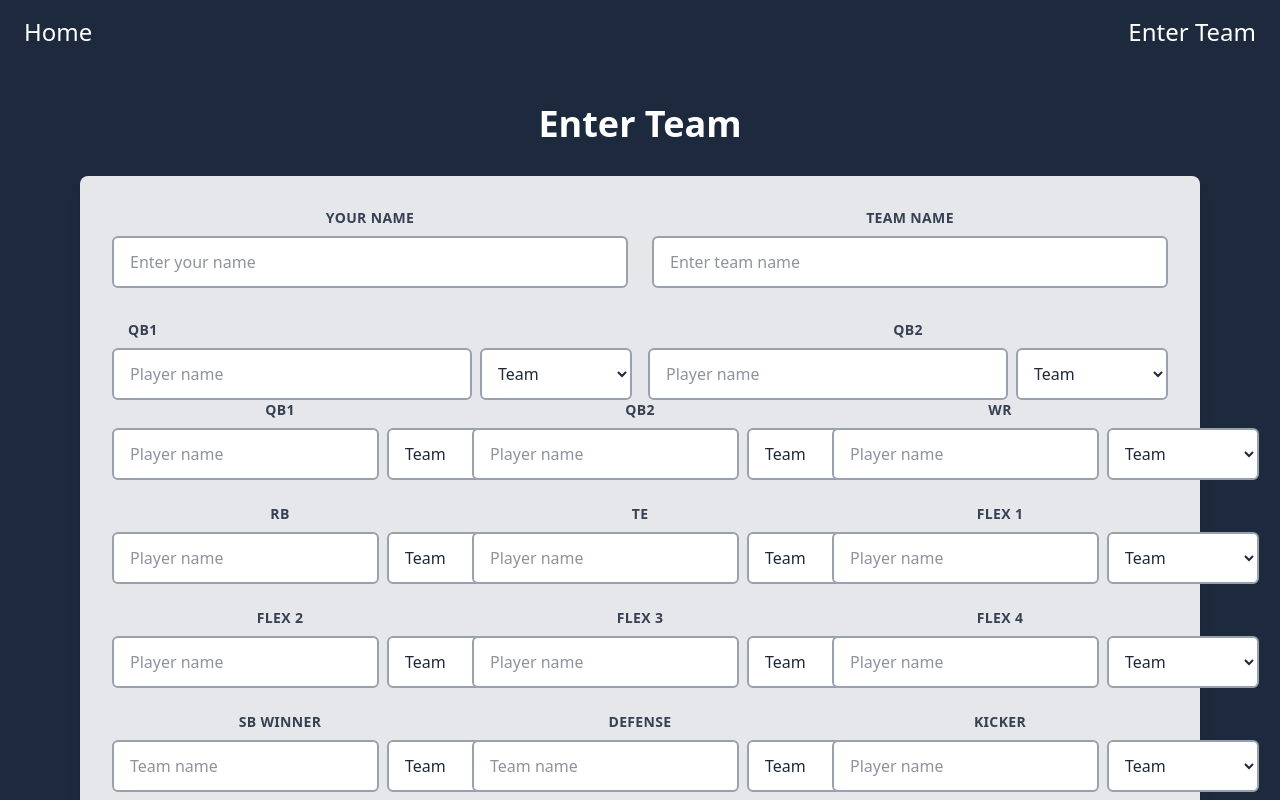
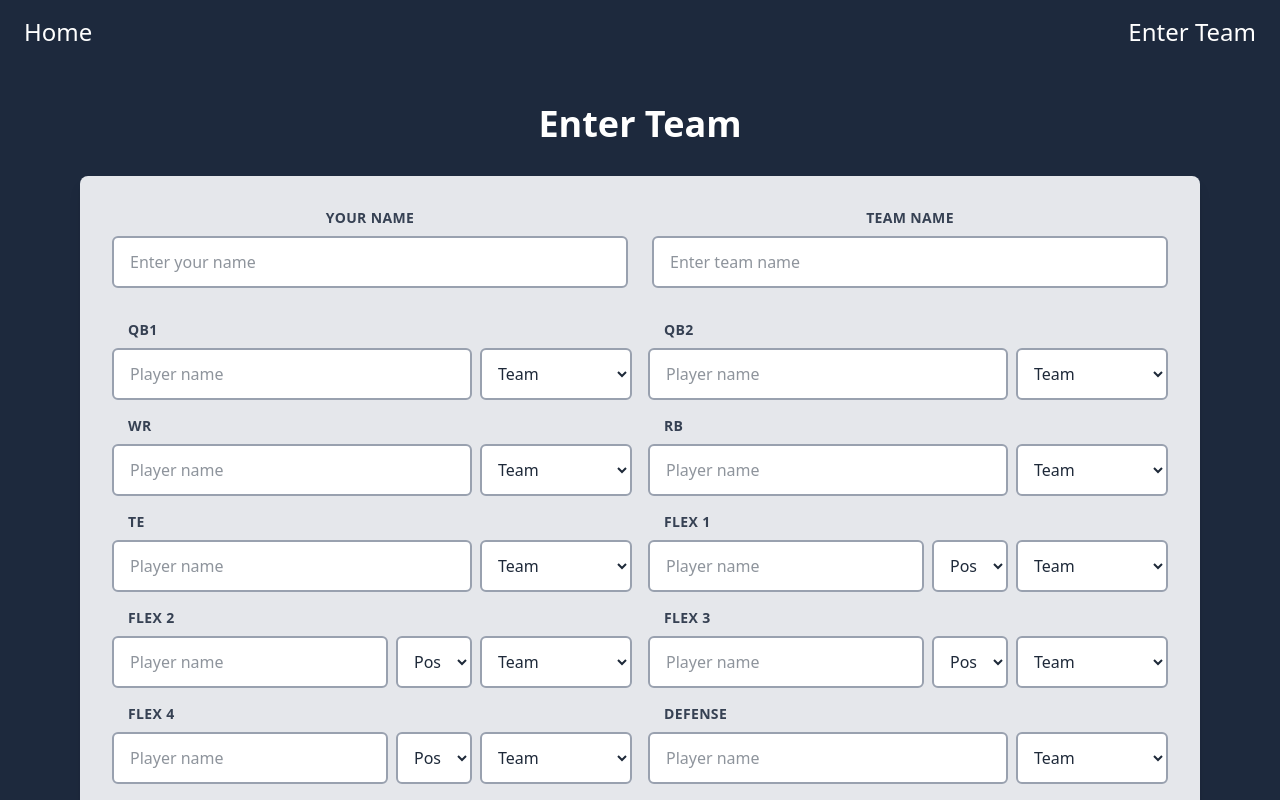
Before and after one commit to bdubbs11/playofffantasyfootball.v2, a React (Vite) app: page /enter-team in a window 1280 px wide. Shown: the top 800 px of the page. Built offline with nearby package versions, Linux system fonts and the light colour scheme.

Commit message:
enter team rule validator

```diff
--- a/src/components/Layout.jsx
+++ b/src/components/Layout.jsx
@@ -4,8 +4,8 @@ function Layout(){
   return (
     <div className="flex flex-col text-white">
       <nav className="flex flex-row justify-between items-center p-2 md:p-4 px-3 md:px-6 my-auto w-screen">
-        <Link className=" text-xl md:text-2xl hover:text-gray-700 ease-in-out duration-300" to="/">Home</Link>
-        <Link className=" text-xl md:text-2xl hover:text-gray-700 ease-in-out duration-300" to="/enter-team">Enter Team</Link>
+        <Link className=" text-xl md:text-2xl hover:text-sky-600 ease-in-out duration-300" to="/">Home</Link>
+        <Link className=" text-xl md:text-2xl hover:text-sky-600 ease-in-out duration-300" to="/enter-team">Enter Team</Link>
       </nav>
 
       <main>
--- a/src/views/EnterTeam.jsx
+++ b/src/views/EnterTeam.jsx
@@ -1,7 +1,29 @@
-import React from 'react';
+import React, {useState} from 'react';
 import { teamSeeds } from '../components/teamseeds';
 
 function EnterTeam(){
+  const [players, setPlayers] = useState({});
+  const [truePositions, setTruePositions] = useState({});
+  const [modalOpen, setModalOpen] = useState(false);
+  const [modalIssues, setModalIssues] = useState([]);
+  const [canSubmit, setCanSubmit] = useState(false);
+
+  const handleSubmit = (e) => {
+    e.preventDefault();
+    validateTeam();
+  }
+
+  const validateTeam = () => {
+    const issues = [];
+    // this needs to be some chat gpt list... it will get put right here later on gang
+
+    setModalIssues(issues);
+    setCanSubmit(issues.length === 0);
+    setModalOpen(true);
+  }
+
+
+
   // Helper component for team dropdown
   const TeamSelect = ({ name, id }) => {
     return (
@@ -9,7 +31,7 @@ function EnterTeam(){
         name={name}
         id={id}
         defaultValue=""
-        className="border-2 border-gray-400 rounded-md px-3 py-3 bg-white text-gray-800 focus:outline-none focus:border-violet-600 focus:ring-2 focus:ring-violet-200 transition-all"
+        className="border-2 border-gray-400 rounded-md px-3 py-3 bg-white text-gray-800 focus:outline-none focus:border-sky-600 focus:ring-2 focus:ring-sky-200 transition-all"
       >
         <option value="" disabled>Team</option>
         <optgroup label="AFC">
@@ -25,8 +47,23 @@ function EnterTeam(){
       </select>
     );
   };
+// to handle rules validation for flex positions
+  const FlexPositionSelect = ({ name, id }) => (
+    <select
+      name={name}
+      id={id}
+      defaultValue=""
+      className="border-2 border-gray-400 rounded-md px-3 py-3 bg-white text-gray-800"
+    >
+      <option value="" disabled>Pos</option>
+      <option value="RB">RB</option>
+      <option value="WR">WR</option>
+      <option value="TE">TE</option>
+    </select>
+  );
 
   return (
+    <>
     <div className="flex flex-col flex-1 min-h-screen">
     <div className="container grid grid-cols-1 md:grid-cols-16 mx-auto ">
       <div className="col-start-2 col-span-14">
@@ -34,17 +71,17 @@ function EnterTeam(){
             <h1 className="text-4xl font-bold mb-8 text-white">Enter Team</h1>
 
           {/* form for entering team */}
-            <form className="w-full max-w-6xl">
+            <form className="w-full max-w-6xl" onSubmit={handleSubmit}>
               <div className="bg-gray-200 rounded-lg p-8 shadow-lg">
                 {/* Owner and Team Name Section */}
                 <div className="grid grid-cols-1 md:grid-cols-2 gap-6 mb-8">
                   <div className="flex flex-col">
                     <label htmlFor="your-name" className="text-gray-700 font-semibold mb-2 text-sm uppercase tracking-wide"> Your Name </label>
-                    <input type="text" id="your-name" name="your-name" className="border-2 border-gray-400 rounded-md px-4 py-3 bg-white text-gray-800 focus:outline-none focus:border-violet-600 focus:ring-2 focus:ring-violet-200 transition-all" placeholder="Enter your name" />
+                    <input type="text" id="your-name" name="your-name" className="border-2 border-gray-400 rounded-md px-4 py-3 bg-white text-gray-800 focus:outline-none focus:border-sky-600 focus:ring-2 focus:ring-sky-200 transition-all" placeholder="Enter your name" />
                   </div>
                   <div className="flex flex-col">
                     <label htmlFor="team-name" className="text-gray-700 font-semibold mb-2 text-sm uppercase tracking-wide"> Team Name </label>
-                    <input type="text" id="team-name" name="team-name" className="border-2 border-gray-400 rounded-md px-4 py-3 bg-white text-gray-800 focus:outline-none focus:border-violet-600 focus:ring-2 focus:ring-violet-200 transition-all" placeholder="Enter team name" />
+                    <input type="text" id="team-name" name="team-name" className="border-2 border-gray-400 rounded-md px-4 py-3 bg-white text-gray-800 focus:outline-none focus:border-sky-600 focus:ring-2 focus:ring-sky-200 transition-all" placeholder="Enter team name" />
                   </div>
                 </div>
 
@@ -54,204 +91,101 @@ function EnterTeam(){
                   <div className="flex flex-col">
                     <label htmlFor="qb1" className="text-gray-700 font-semibold mb-2 text-sm uppercase tracking-wide text-left ml-4">QB1</label>
                     <div className="flex flex-row gap-2">
-                      <input  type="text" id="qb1" name="qb1" className="flex-1 border-2 border-gray-400 rounded-md px-4 py-3 bg-white text-gray-800 focus:outline-none focus:border-violet-600 focus:ring-2 focus:ring-violet-200 transition-all" placeholder="Player name"/>
+                      <input  type="text" id="qb1" name="qb1" className="flex-1 border-2 border-gray-400 rounded-md px-4 py-3 bg-white text-gray-800 focus:outline-none focus:border-sky-600 focus:ring-2 focus:ring-sky-200 transition-all" placeholder="Player name"/>
                       <TeamSelect name="qb1-team" id="qb1-team" />
                     </div>
                   </div>
                   <div className="flex flex-col">
-                    <label htmlFor="qb1" className="text-gray-700 font-semibold mb-2 text-sm uppercase tracking-wide">QB2</label>
+                    <label htmlFor="qb2" className="text-gray-700 font-semibold mb-2 text-sm uppercase tracking-wide text-left ml-4">QB2</label>
                     <div className="flex flex-row gap-2">
-                      <input  type="text" id="qb2" name="qb2" className="flex-1 border-2 border-gray-400 rounded-md px-4 py-3 bg-white text-gray-800 focus:outline-none focus:border-violet-600 focus:ring-2 focus:ring-violet-200 transition-all" placeholder="Player name"/>
+                      <input  type="text" id="qb2" name="qb2" className="flex-1 border-2 border-gray-400 rounded-md px-4 py-3 bg-white text-gray-800 focus:outline-none focus:border-sky-600 focus:ring-2 focus:ring-sky-200 transition-all" placeholder="Player name"/>
                       <TeamSelect name="qb2-team" id="qb2-team" />
                     </div>
                   </div>
-                </div>
 
-
-
-                <div className="grid grid-cols-1 md:grid-cols-2 lg:grid-cols-3 gap-6">
                   <div className="flex flex-col">
-                    <label htmlFor="qb1" className="text-gray-700 font-semibold mb-2 text-sm uppercase tracking-wide">QB1</label>
+                    <label htmlFor="wr" className="text-gray-700 font-semibold mb-2 text-sm uppercase tracking-wide text-left ml-4">WR</label>
                     <div className="flex flex-row gap-2">
-                      <input  type="text" id="qb1" name="qb1" className="flex-1 border-2 border-gray-400 rounded-md px-4 py-3 bg-white text-gray-800 focus:outline-none focus:border-violet-600 focus:ring-2 focus:ring-violet-200 transition-all" placeholder="Player name"/>
-                      <TeamSelect name="qb1-team" id="qb1-team" />
-                    </div>
-                  </div>
-                  <div className="flex flex-col">
-                    <label htmlFor="qb2" className="text-gray-700 font-semibold mb-2 text-sm uppercase tracking-wide">
-                      QB2
-                    </label>
-                    <div className="flex flex-row gap-2">
-                      <input
-                        type="text"
-                        id="qb2"
-                        name="qb2"
-                        className="flex-1 border-2 border-gray-400 rounded-md px-4 py-3 bg-white text-gray-800 focus:outline-none focus:border-violet-600 focus:ring-2 focus:ring-violet-200 transition-all"
-                        placeholder="Player name"
-                      />
-                      <TeamSelect name="qb2-team" id="qb2-team" />
-                    </div>
-                  </div>
-                  <div className="flex flex-col">
-                    <label htmlFor="wr" className="text-gray-700 font-semibold mb-2 text-sm uppercase tracking-wide">
-                      WR
-                    </label>
-                    <div className="flex flex-row gap-2">
-                      <input
-                        type="text"
-                        id="wr"
-                        name="wr"
-                        className="flex-1 border-2 border-gray-400 rounded-md px-4 py-3 bg-white text-gray-800 focus:outline-none focus:border-violet-600 focus:ring-2 focus:ring-violet-200 transition-all"
-                        placeholder="Player name"
-                      />
+                      <input  type="text" id="wr" name="wr" className="flex-1 border-2 border-gray-400 rounded-md px-4 py-3 bg-white text-gray-800 focus:outline-none focus:border-sky-600 focus:ring-2 focus:ring-sky-200 transition-all" placeholder="Player name"/>
                       <TeamSelect name="wr-team" id="wr-team" />
                     </div>
                   </div>
                   <div className="flex flex-col">
-                    <label htmlFor="rb" className="text-gray-700 font-semibold mb-2 text-sm uppercase tracking-wide">
-                      RB
-                    </label>
+                    <label htmlFor="rb" className="text-gray-700 font-semibold mb-2 text-sm uppercase tracking-wide text-left ml-4">RB</label>
                     <div className="flex flex-row gap-2">
-                      <input
-                        type="text"
-                        id="rb"
-                        name="rb"
-                        className="flex-1 border-2 border-gray-400 rounded-md px-4 py-3 bg-white text-gray-800 focus:outline-none focus:border-violet-600 focus:ring-2 focus:ring-violet-200 transition-all"
-                        placeholder="Player name"
-                      />
+                      <input  type="text" id="rb" name="rb" className="flex-1 border-2 border-gray-400 rounded-md px-4 py-3 bg-white text-gray-800 focus:outline-none focus:border-sky-600 focus:ring-2 focus:ring-sky-200 transition-all" placeholder="Player name"/>
                       <TeamSelect name="rb-team" id="rb-team" />
                     </div>
                   </div>
+
                   <div className="flex flex-col">
-                    <label htmlFor="te" className="text-gray-700 font-semibold mb-2 text-sm uppercase tracking-wide">
-                      TE
-                    </label>
+                    <label htmlFor="te" className="text-gray-700 font-semibold mb-2 text-sm uppercase tracking-wide text-left ml-4">TE</label>
                     <div className="flex flex-row gap-2">
-                      <input
-                        type="text"
-                        id="te"
-                        name="te"
-                        className="flex-1 border-2 border-gray-400 rounded-md px-4 py-3 bg-white text-gray-800 focus:outline-none focus:border-violet-600 focus:ring-2 focus:ring-violet-200 transition-all"
-                        placeholder="Player name"
-                      />
+                      <input  type="text" id="te" name="te" className="flex-1 border-2 border-gray-400 rounded-md px-4 py-3 bg-white text-gray-800 focus:outline-none focus:border-sky-600 focus:ring-2 focus:ring-sky-200 transition-all" placeholder="Player name"/>
                       <TeamSelect name="te-team" id="te-team" />
                     </div>
                   </div>
                   <div className="flex flex-col">
-                    <label htmlFor="flex1" className="text-gray-700 font-semibold mb-2 text-sm uppercase tracking-wide">
-                      Flex 1
-                    </label>
+                    <label htmlFor="flex1" className="text-gray-700 font-semibold mb-2 text-sm uppercase tracking-wide text-left ml-4">Flex 1</label>
                     <div className="flex flex-row gap-2">
-                      <input
-                        type="text"
-                        id="flex1"
-                        name="flex1"
-                        className="flex-1 border-2 border-gray-400 rounded-md px-4 py-3 bg-white text-gray-800 focus:outline-none focus:border-violet-600 focus:ring-2 focus:ring-violet-200 transition-all"
-                        placeholder="Player name"
-                      />
+                      <input  type="text" id="flex1" name="flex1" className="flex-1 border-2 border-gray-400 rounded-md px-4 py-3 bg-white text-gray-800 focus:outline-none focus:border-sky-600 focus:ring-2 focus:ring-sky-200 transition-all" placeholder="Player name" onChange={e => setPlayers({...players, flex1: e.target.value})}/>
+                      <FlexPositionSelect name="flex1-truepos" id="flex1-truepos" onChange={e => setTruePositions({...truePositions, flex1: e.target.value})}/>
                       <TeamSelect name="flex1-team" id="flex1-team" />
                     </div>
                   </div>
+
                   <div className="flex flex-col">
-                    <label htmlFor="flex2" className="text-gray-700 font-semibold mb-2 text-sm uppercase tracking-wide">
-                      Flex 2
-                    </label>
+                    <label htmlFor="flex2" className="text-gray-700 font-semibold mb-2 text-sm uppercase tracking-wide text-left ml-4">Flex 2</label>
                     <div className="flex flex-row gap-2">
-                      <input
-                        type="text"
-                        id="flex2"
-                        name="flex2"
-                        className="flex-1 border-2 border-gray-400 rounded-md px-4 py-3 bg-white text-gray-800 focus:outline-none focus:border-violet-600 focus:ring-2 focus:ring-violet-200 transition-all"
-                        placeholder="Player name"
-                      />
+                      <input  type="text" id="flex2" name="flex2" className="flex-1 border-2 border-gray-400 rounded-md px-4 py-3 bg-white text-gray-800 focus:outline-none focus:border-sky-600 focus:ring-2 focus:ring-sky-200 transition-all" placeholder="Player name" onChange={e => setPlayers({...players, flex2: e.target.value})}/>
+                      <FlexPositionSelect name="flex2-truepos" id="flex2-truepos" onChange={e => setTruePositions({...truePositions, flex2: e.target.value})}/>
                       <TeamSelect name="flex2-team" id="flex2-team" />
                     </div>
                   </div>
                   <div className="flex flex-col">
-                    <label htmlFor="flex3" className="text-gray-700 font-semibold mb-2 text-sm uppercase tracking-wide">
-                      Flex 3
-                    </label>
+                    <label htmlFor="flex3" className="text-gray-700 font-semibold mb-2 text-sm uppercase tracking-wide text-left ml-4">Flex 3</label>
                     <div className="flex flex-row gap-2">
-                      <input
-                        type="text"
-                        id="flex3"
-                        name="flex3"
-                        className="flex-1 border-2 border-gray-400 rounded-md px-4 py-3 bg-white text-gray-800 focus:outline-none focus:border-violet-600 focus:ring-2 focus:ring-violet-200 transition-all"
-                        placeholder="Player name"
-                      />
+                      <input  type="text" id="flex3" name="flex3" className="flex-1 border-2 border-gray-400 rounded-md px-4 py-3 bg-white text-gray-800 focus:outline-none focus:border-sky-600 focus:ring-2 focus:ring-sky-200 transition-all" placeholder="Player name" onChange={e => setPlayers({...players, flex3: e.target.value})}/>
+                      <FlexPositionSelect name="flex3-truepos" id="flex3-truepos" onChange={e => setTruePositions({...truePositions, flex3: e.target.value})}/>
                       <TeamSelect name="flex3-team" id="flex3-team" />
                     </div>
                   </div>
+
                   <div className="flex flex-col">
-                    <label htmlFor="flex4" className="text-gray-700 font-semibold mb-2 text-sm uppercase tracking-wide">
-                      Flex 4
-                    </label>
+                    <label htmlFor="flex4" className="text-gray-700 font-semibold mb-2 text-sm uppercase tracking-wide text-left ml-4">Flex 4</label>
                     <div className="flex flex-row gap-2">
-                      <input
-                        type="text"
-                        id="flex4"
-                        name="flex4"
-                        className="flex-1 border-2 border-gray-400 rounded-md px-4 py-3 bg-white text-gray-800 focus:outline-none focus:border-violet-600 focus:ring-2 focus:ring-violet-200 transition-all"
-                        placeholder="Player name"
-                      />
+                      <input  type="text" id="flex4" name="flex4" className="flex-1 border-2 border-gray-400 rounded-md px-4 py-3 bg-white text-gray-800 focus:outline-none focus:border-sky-600 focus:ring-2 focus:ring-sky-200 transition-all" placeholder="Player name" onChange={e => setPlayers({...players, flex4: e.target.value})}/>
+                      <FlexPositionSelect name="flex4-truepos" id="flex4-truepos" onChange={e => setTruePositions({...truePositions, flex4: e.target.value})}/>
                       <TeamSelect name="flex4-team" id="flex4-team" />
                     </div>
                   </div>
                   <div className="flex flex-col">
-                    <label htmlFor="sbWinner" className="text-gray-700 font-semibold mb-2 text-sm uppercase tracking-wide">
-                      SB Winner
-                    </label>
+                    <label htmlFor="def" className="text-gray-700 font-semibold mb-2 text-sm uppercase tracking-wide text-left ml-4">Defense</label>
                     <div className="flex flex-row gap-2">
-                      <input
-                        type="text"
-                        id="sbWinner"
-                        name="sbWinner"
-                        className="flex-1 border-2 border-gray-400 rounded-md px-4 py-3 bg-white text-gray-800 focus:outline-none focus:border-violet-600 focus:ring-2 focus:ring-violet-200 transition-all"
-                        placeholder="Team name"
-                      />
-                      <TeamSelect name="sbWinner-team" id="sbWinner-team" />
+                      <input  type="text" id="def" name="def" className="flex-1 border-2 border-gray-400 rounded-md px-4 py-3 bg-white text-gray-800 focus:outline-none focus:border-sky-600 focus:ring-2 focus:ring-sky-200 transition-all" placeholder="Player name"/>
+                      <TeamSelect name="def-team" id="def-team" />
+                    </div>
+                  </div>
+
+                  <div className="flex flex-col">
+                    <label htmlFor="kicker" className="text-gray-700 font-semibold mb-2 text-sm uppercase tracking-wide text-left ml-4">Kicker</label>
+                    <div className="flex flex-row gap-2">
+                      <input  type="text" id="kicker" name="kicker" className="flex-1 border-2 border-gray-400 rounded-md px-4 py-3 bg-white text-gray-800 focus:outline-none focus:border-sky-600 focus:ring-2 focus:ring-sky-200 transition-all" placeholder="Player name"/>
+                      <TeamSelect name="kicker-team" id="kicker-team" />
                     </div>
                   </div>
                   <div className="flex flex-col">
-                    <label htmlFor="def" className="text-gray-700 font-semibold mb-2 text-sm uppercase tracking-wide">
-                      Defense
-                    </label>
+                    <label htmlFor="sbWinner" className="text-gray-700 font-semibold mb-2 text-sm uppercase tracking-wide text-left ml-4">SB Winner</label>
                     <div className="flex flex-row gap-2">
-                      <input
-                        type="text"
-                        id="def"
-                        name="def"
-                        className="flex-1 border-2 border-gray-400 rounded-md px-4 py-3 bg-white text-gray-800 focus:outline-none focus:border-violet-600 focus:ring-2 focus:ring-violet-200 transition-all"
-                        placeholder="Team name"
-                      />
-                      <TeamSelect name="def-team" id="def-team" />
-                    </div>
-                  </div>
-                  <div className="flex flex-col">
-                    <label htmlFor="k" className="text-gray-700 font-semibold mb-2 text-sm uppercase tracking-wide">
-                      Kicker
-                    </label>
-                    <div className="flex flex-row gap-2">
-                      <input
-                        type="text"
-                        id="k"
-                        name="k"
-                        className="flex-1 border-2 border-gray-400 rounded-md px-4 py-3 bg-white text-gray-800 focus:outline-none focus:border-violet-600 focus:ring-2 focus:ring-violet-200 transition-all"
-                        placeholder="Player name"
-                      />
-                      <TeamSelect name="k-team" id="k-team" />
+                      <input  type="text" id="sbWinner" name="sbWinner" className="flex-1 border-2 border-gray-400 rounded-md px-4 py-3 bg-white text-gray-800 focus:outline-none focus:border-sky-600 focus:ring-2 focus:ring-sky-200 transition-all" placeholder="Player name"/>
+                      <TeamSelect name="sbWinner-team" id="sbWinner-team" />
                     </div>
                   </div>
                 </div>
 
                 {/* Submit Button */}
                 <div className="mt-8 flex justify-center">
-                  <button
-                    type="submit"
-                    className="bg-violet-600 hover:bg-violet-700 text-white font-semibold py-3 px-8 rounded-md transition-colors duration-200 shadow-md hover:shadow-lg"
-                  >
-                    Submit Team
-                  </button>
+                  <button type="submit" className="bg-sky-500 hover:bg-sky-600 text-white font-semibold py-3 px-8 rounded-md transition-colors duration-200 shadow-md hover:shadow-lg">Submit Team</button>
               </div>
             </div>
           </form>
@@ -259,6 +193,48 @@ function EnterTeam(){
       </div>
     </div>
     </div>
+
+    {/* Modal for validation */}
+    {modalOpen && (
+      <div className="fixed inset-0 bg-black bg-opacity-50 flex justify-center items-center z-50">
+        <div className="bg-white p-6 rounded w-96">
+          <h2 className="text-xl font-bold mb-3">
+            {canSubmit ? "Your Team Passes!" : "Rule Violations"}
+          </h2>
+
+          {!canSubmit && (
+            <ul className="text-red-600 list-disc pl-4">
+              {modalIssues.map((issue, i) => <li key={i}>{issue}</li>)}
+            </ul>
+          )}
+
+          {canSubmit && <p className="text-green-700">Everything looks good!</p>}
+
+          <div className="flex justify-end gap-3 mt-5">
+            <button
+              onClick={() => setModalOpen(false)}
+              className="px-4 py-2 bg-gray-300 rounded"
+            >
+              Go Back
+            </button>
+
+            {canSubmit && (
+              <button
+                onClick={() => {
+                  setModalOpen(false);
+                  console.log('Submit to backend:', { players, truePositions });
+                  // TODO: API POST here
+                }}
+                className="px-4 py-2 bg-green-600 text-white rounded"
+              >
+                Submit
+              </button>
+            )}
+          </div>
+        </div>
+      </div>
+    )}
+    </>
   )
 }
 
```
